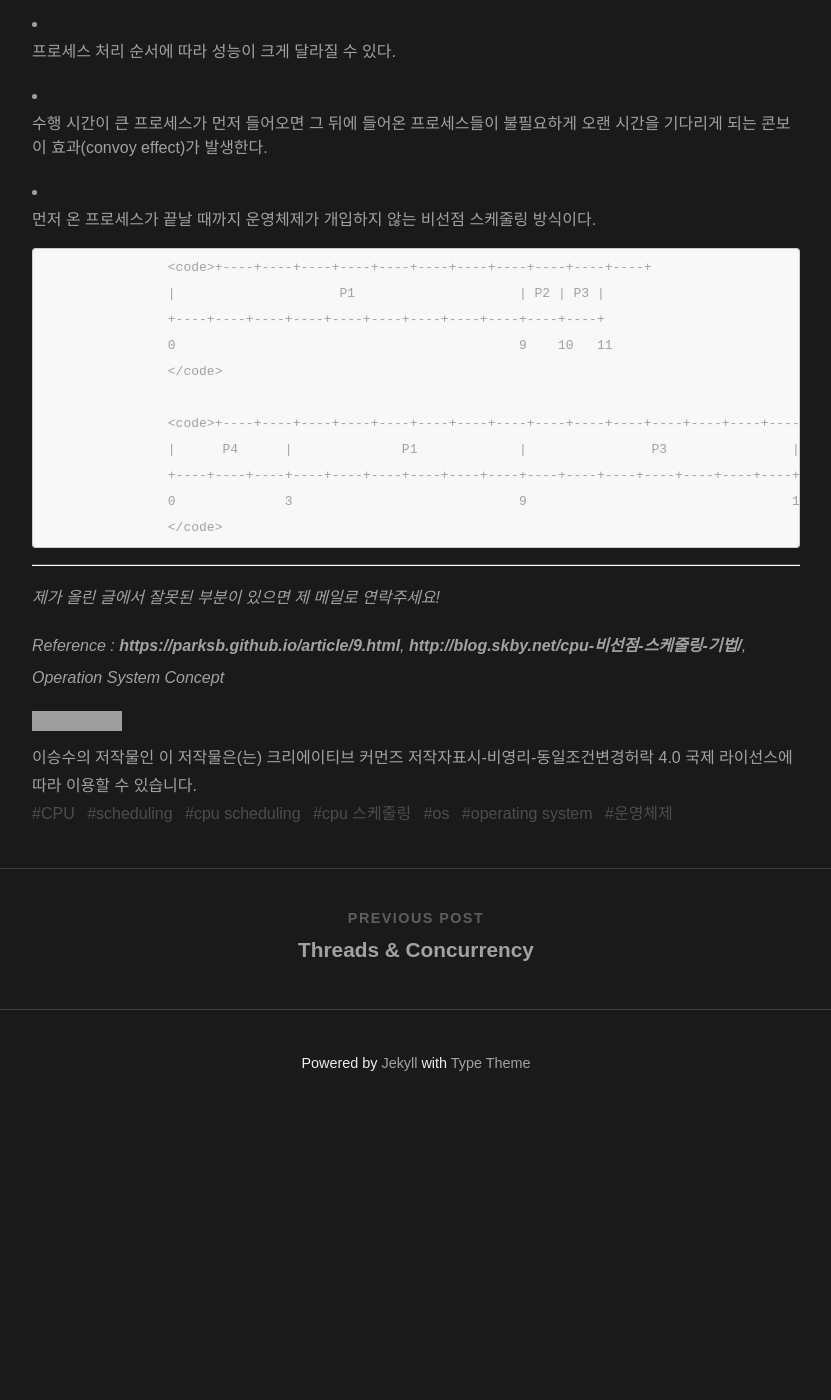
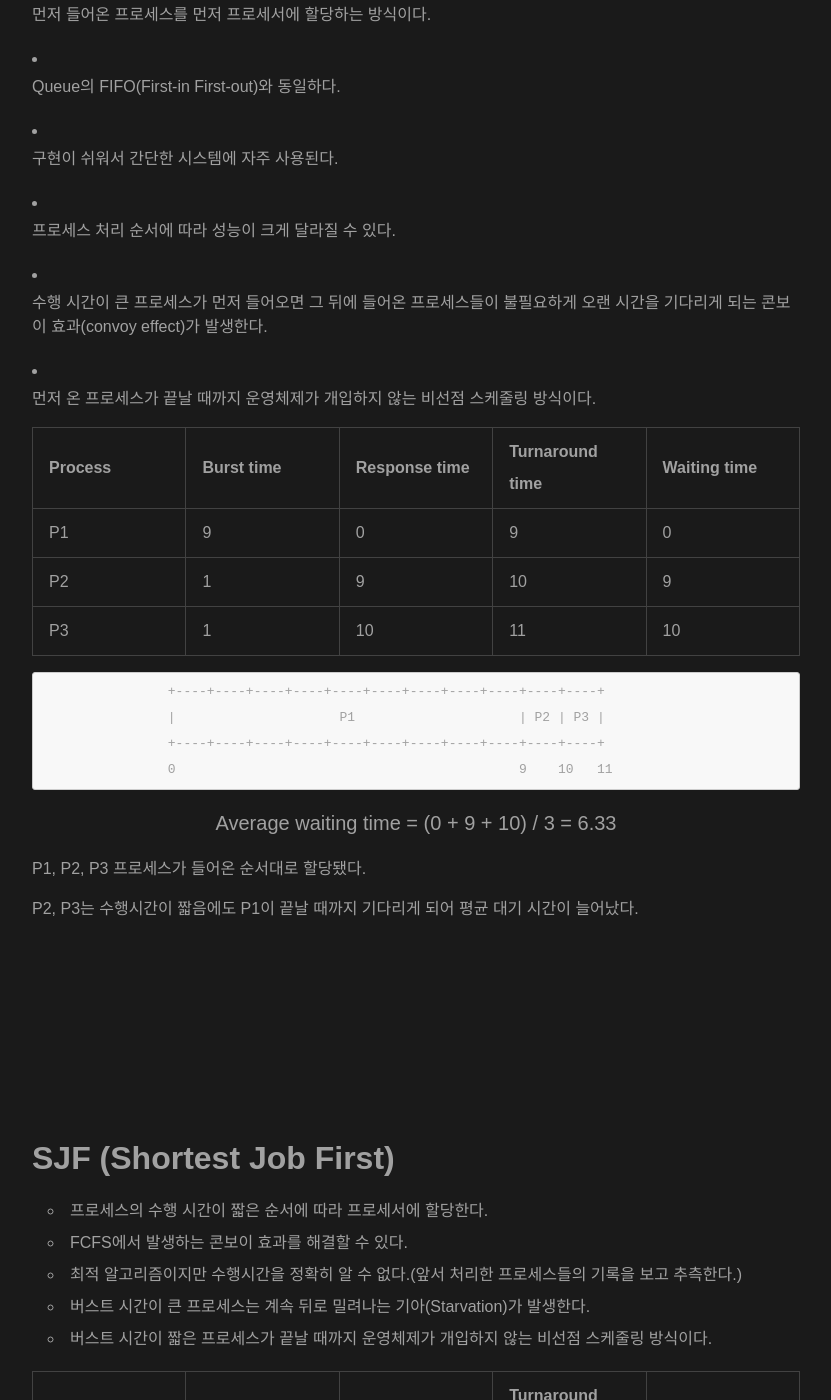
Before and after one commit to aLVINlEE9/aLVINlEE9.github.io, a Jekyll site: the page built from _posts/CS-Operation System/2021-10-26-ospost5.md, in a window 1280 px wide and 1400 px high, scrolled down 2294 px. Shown: the whole window, without its empty margins (224-1055 px from the left). Built offline with Jekyll 4.4.1, drawn with Linux system fonts in a browser that asks for light colours; nearby versions of some CDN libraries; comment, search, counter and statistics services are not loaded; before the commit the page ends 3410 px from its top, so only the background shows below that; some of the changed text lies outside the part shown; grey boxes are pictures that could not be loaded.

Commit message:
post updated10-27-02

````diff
--- a/_posts/CS-Operation System/2021-10-26-ospost5.md
+++ b/_posts/CS-Operation System/2021-10-26-ospost5.md
@@ -33,6 +33,10 @@
 <br/>
 
 스케줄링 알고리즘에는 대표적으로 FCFS, SJF, SRF, RR 네가지 방식이 있고, 알고리즘을 평가할 때는 수행시간(Burst time)과  CPU 사용량(CPU utilization), 단위 시간 당 끝마친 프로세스의 수(Throughput), 하나의 프로세스가 레디 큐에서 대기한 시간부터 작업을 마칠 때까지 걸리는 시간(Turnaround time), 프로세스가 레디큐에서 대기한 시간 (Waiting time), 프로세스가 처음으로 CPU를 할당받기까지 걸린 시간(Response time)을 기준으로 한다.
+
+| Burst time | Response time                             | Turnaround time                                 | Waiting time                                     |
+| ---------- | ----------------------------------------- | ----------------------------------------------- | ------------------------------------------------ |
+| 수행시간   | 프로세스가 첫 Output을 내는데 걸리는 시간 | 하나의 프로세스가 시작에서 종료까지 걸리는 시간 | 하나의 프로세스가 Ready Queue에서 기다린 총 시간 |
 
 <br/>
 
@@ -75,17 +79,109 @@
 
 - 먼저 온 프로세스가 끝날 때까지 운영체제가 개입하지 않는 비선점 스케줄링 방식이다.
 
-                      <code>+----+----+----+----+----+----+----+----+----+----+----+
-                      |                     P1                     | P2 | P3 |
-                      +----+----+----+----+----+----+----+----+----+----+----+
-                      0                                            9    10   11
-                      </code>
+  | Process | Burst time | Response time | Turnaround time | Waiting time |
+  | ------- | ---------- | ------------- | --------------- | ------------ |
+  | P1      | 9          | 0             | 9               | 0            |
+  | P2      | 1          | 9             | 10              | 9            |
+  | P3      | 1          | 10            | 11              | 10           |
 
-                      <code>+----+----+----+----+----+----+----+----+----+----+----+----+----+----+----+----+----+----+----+----+----+----+----+----+
-                      |      P4      |              P1             |                P3                |                   P2                  |
-                      +----+----+----+----+----+----+----+----+----+----+----+----+----+----+----+----+----+----+----+----+----+----+----+----+
-                      0              3                             9                                  16                                      24
-                      </code>
+  ```
+                  +----+----+----+----+----+----+----+----+----+----+----+
+                  |                     P1                     | P2 | P3 |
+                  +----+----+----+----+----+----+----+----+----+----+----+
+                  0                                            9    10   11
+  ```
+
+  ### <center>Average waiting time = (0 + 9 + 10) / 3 = 6.33</center>
+
+  P1, P2, P3 프로세스가 들어온 순서대로 할당됐다.
+
+  P2, P3는 수행시간이 짧음에도 P1이 끝날 때까지 기다리게 되어 평균 대기 시간이 늘어났다.
+
+  <br/>
+
+  <br/>
+
+  <br/>
+
+  <br/>
+
+  <br/>
+
+  # SJF (Shortest Job First)
+
+  - 프로세스의 수행 시간이 짧은 순서에 따라 프로세서에 할당한다.
+  - FCFS에서 발생하는 콘보이 효과를 해결할 수 있다.
+  - 최적 알고리즘이지만 수행시간을 정확히 알 수 없다.(앞서 처리한 프로세스들의 기록을 보고 추측한다.)
+  - 버스트 시간이 큰 프로세스는 계속 뒤로 밀려나는 기아(Starvation)가 발생한다.
+  - 버스트 시간이 짧은 프로세스가 끝날 때까지 운영체제가 개입하지 않는 비선점 스케줄링 방식이다.
+
+  | Process | Burst time | Response time | Turnaround time | Waiting time |
+  | ------- | ---------- | ------------- | --------------- | ------------ |
+  | P1      | 6          | 3             | 9               | 3            |
+  | P2      | 8          | 16            | 24              | 16           |
+  | P3      | 7          | 9             | 16              | 9            |
+  | P4      | 3          | 0             | 3               | 0            |
+
+  ```
+  +----+----+----+----+----+----+----+----+----+----+----+----+----+----+----+----+----+----+----+----+----+----+----+----+
+              |      P4      |              P1             |                P3                |                   P2                  |
+              +----+----+----+----+----+----+----+----+----+----+----+----+----+----+----+----+----+----+----+----+----+----+----+----+
+              0              3                             9                                  16                                      24
+  ```
+
+  ### <center>Average waiting time = (3 + 16 + 9 + 0) / 4 = 7</center>
+
+  프로세스의 수행 시간을 정확히 예측했다는 가정하에, 수행 시간이 짧은 순서대로 프로세서에 할당됐다.
+
+  <br/>
+
+  <br/>
+
+  <br/>
+
+  <br/>
+
+  <br/>
+
+  # SRF (Shortest Remaining Time First)
+
+  - 프로세스의 남은 수행 시간이 짧은 순서에 따라 프로세서에 할당한다.
+
+  - SJF에서 발생하는 기아 문제를 해결할 수 있다.
+
+  - 수행 중 다른 프로세스보다 남은 수앻 시간이 적어지면 운영체제가 개입해 자리를 바꾸는 선점 스케줄링 방식이다.
+
+  - | Process | Arrival time | Burst time | Response time | Turnaround time | Waiting time |
+    | ------- | ------------ | ---------- | ------------- | --------------- | ------------ |
+    | P1      | 0            | 8          | 0             | 17              | 9            |
+    | P2      | 1            | 4          | 1             | 5               | 0            |
+    | P3      | 2            | 9          | 17            | 24              | 15           |
+    | P4      | 3            | 5          | 5             | 7               | 2            |
+
+    ```
+    +----+----+----+----+----+----+----+----+----+----+----+----+----+----+----+----+----+----+----+----+----+----+----+----+----+----+
+                    | P1 |         P2        |           P4           |                P1                |                     P3                     |
+                    +----+----+----+----+----+----+----+----+----+----+----+----+----+----+----+----+----+----+----+----+----+----+----+----+----+----+
+                    0    1                   5                        10                                 17                                           26
+    ```
+
+
+
+
+
+
+
+    ```
+    Time quantum = 3ms
+
+                    +----+----+----+----+----+----+----+----+----+----+----+----+----+----+----+----+----+----+----+
+                    |      P1      |    P2   |    P3   |      P1      |      P1      |      P1      |      P1      |
+                    +----+----+----+----+----+----+----+----+----+----+----+----+----+----+----+----+----+----+----+
+                    0              3         5         7              10             13             16             19
+    ```
+
+
 
 ------
 
````
